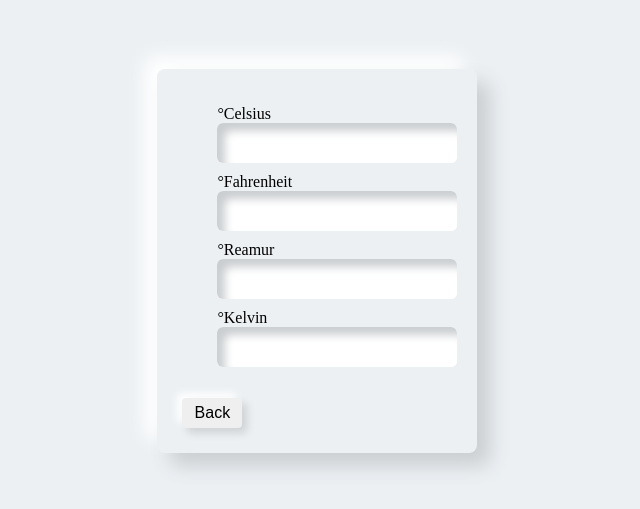
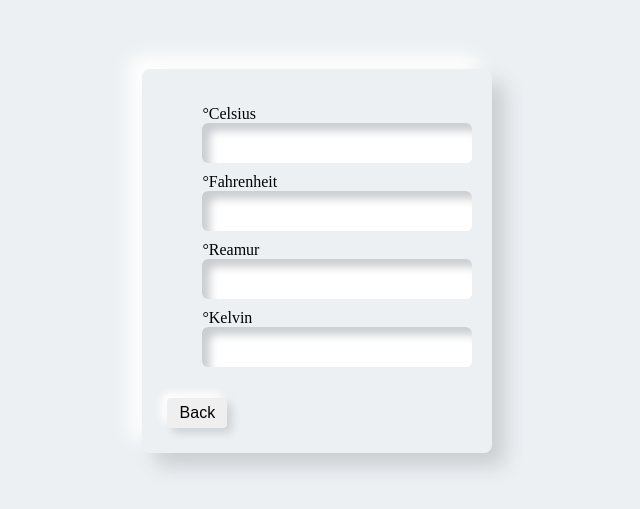
Before and after one commit to riska-yunita/calculator, a plain HTML site: page suhu.html in a window 1280 px wide. Shown: the part 139-648 px from the top of the page, without its empty margins (337-977 px from the left). Drawn offline with Linux system fonts and the light colour scheme.

Commit message:
Update stylesheet.css

```diff
--- a/stylesheet.css
+++ b/stylesheet.css
@@ -39,7 +39,7 @@ ul li{
 
 input{
     margin-bottom: 10px;
-    width: 240px;
+    width: 270px;
     height: 40px;
     text-align: right;
     outline: none;
```
